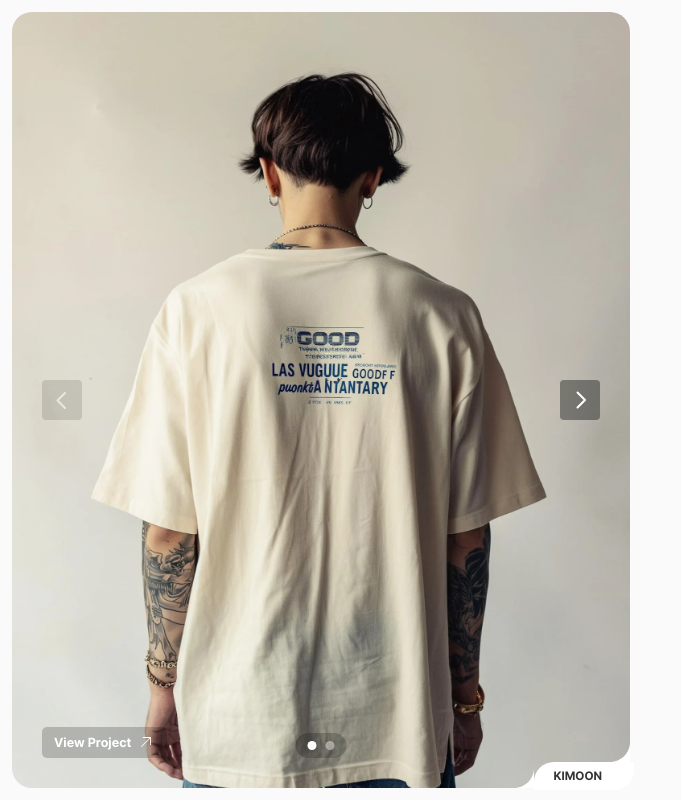
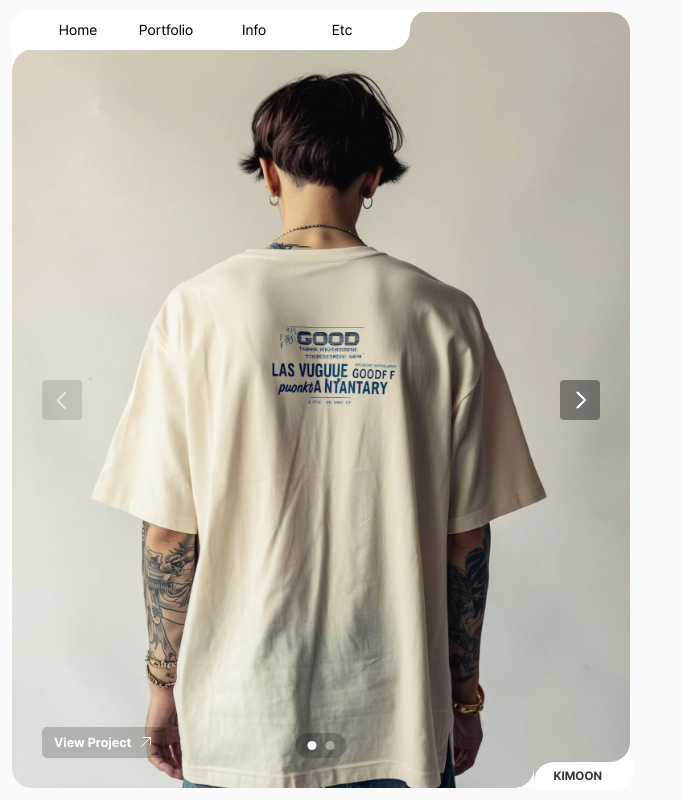
Before and after one commit to kimoon1/portpolio, a Next.js app: page / in a window 1280 px wide. Shown: the whole page, without its empty margins (0-681 px from the left). Built offline with nearby package versions, Linux system fonts and the light colour scheme.

Commit message:
헤더 [완]

```diff
--- a/src/app/layout.tsx
+++ b/src/app/layout.tsx
@@ -2,6 +2,7 @@ import type { Metadata } from "next";
 
 import "../styles/globals.scss";
 import "@/src/styles/reset.css"
+import Header from "../components/layout/Header";
 
 
 export const metadata: Metadata = {
@@ -20,6 +21,7 @@ export default function RootLayout({
   return (
     <html lang="ko">
       <body className={`body`}>
+        <Header />
           {children}
       </body>
     </html>
--- a/src/components/home/ProjectThumb.tsx
+++ b/src/components/home/ProjectThumb.tsx
@@ -57,8 +57,8 @@ const SwiperComponent = () => {
         <Image width={40} height={40} alt='화살표' src={'/home/ProjectThumb/leftArrow.svg'} />
       </div>
       <div className={`${styles['swiper-pagination']}`}></div>
-      <Image className={`${styles['bottom-right-img']}`} src={'/icon/round.svg'} width={20} height={20} alt='라운드'/>
-      <Image className={`${styles['bottom-left-img']}`} src={'/icon/round.svg'} width={20} height={20} alt='라운드'/>
+      <Image className={`${styles['bottom-right-img']}`} src={'/icon/round.svg'} width={20} height={20} alt='라운드' />
+      <Image className={`${styles['bottom-left-img']}`} src={'/icon/round.svg'} width={20} height={20} alt='라운드' />
     </Swiper>
     <div className={`${styles['name-box']}`}>KIMOON</div>
 
--- a/src/components/layout/Header.module.scss
+++ b/src/components/layout/Header.module.scss
@@ -1,15 +1,14 @@
-@import 'globals';
 
 .header {
   position: fixed;
-  top: 20px;
-  left: 50%;
+  top: 10px;
+  left: 10px;
   padding: 0 2rem;
-  border: 1px solid #27272a0d;
-  border-radius: 999px;
+  border-bottom-right-radius: 20px;
+  border-top-left-radius: 20px;
+  background-color: #fff;
   font-size: .9rem;
-  transform: translate(-50%, 0);
-  box-shadow: 1px 3px 10px rgba(172, 172, 172, 0.15);
+  z-index: 10;
 }
 
 .menu {
@@ -18,15 +17,56 @@
 }
 
 .menu-item {
+  position: relative;
   width: 4.5rem;
-  padding: .5rem 0;
-  border-bottom: 1px solid transparent;
+  height: 40px;
   font-weight: 400;
   text-align: center;
   cursor: pointer;
+  overflow: hidden;
+  a {
+    position: relative;
+    height: 100%;
+    display: inline-flex;
+    align-items: center;
+    transition: .4s ease;
+
+    &::after {
+      position: absolute;
+      top: 100%;
+      left: 50%;
+      padding: .5rem 0;
+      content: attr(data-text);
+      transform: translate(-50%, 0);
+      transition: .4s ease;
+    }
+  }
 }
 
+
 .menu-item:hover {
-  font-weight: 700;
-  border-bottom: 1px solid #27272a;
+  a {
+    transform: translateY(-100%);
+    &::after {
+      transform: translate(-50%, 0%);
+    }
+  }
+
+
+  // font-weight: 700;
 }
+
+.top-right-img {
+  position: absolute;
+  top: 10px;
+  left: 410px;
+  z-index: 11;
+
+}
+.bottom-left-img {
+  position: absolute;
+  top: 48px;
+  left: 12px;
+  z-index: 11;
+
+}
--- a/src/components/layout/Header.tsx
+++ b/src/components/layout/Header.tsx
@@ -1,15 +1,28 @@
 import Link from 'next/link';
 import styles from './Header.module.scss';
+import Image from 'next/image';
 
 export default function Header() {
   return (
-    <header className={styles.header}>
-      <ul className={styles.menu}>
-        <li className={`${styles['menu-item']}`}><Link href={'/'}>Home</Link></li>
-        <li className={`${styles['menu-item']}`}><Link href={'/'}>Portfolio</Link></li>
-        <li className={`${styles['menu-item']}`}><Link href={'/'}>Info</Link></li>
-        <li className={`${styles['menu-item']}`}><Link href={'/'}>Etc</Link></li>
-      </ul>
-    </header>
+    <>
+      <header className={styles.header}>
+        <ul className={styles.menu}>
+          <li className={`${styles['menu-item']}`} >
+            <Link href={'/'} data-text="Home">Home</Link>
+          </li>
+          <li className={`${styles['menu-item']}`} >
+            <Link href={'/'} data-text="Portfolio">Portfolio</Link>
+          </li>
+          <li className={`${styles['menu-item']}`} >
+            <Link href={'/'} data-text="Info">Info</Link>
+          </li>
+          <li className={`${styles['menu-item']}`} >
+            <Link href={'/'} data-text="Etc">Etc</Link>
+          </li>
+        </ul>
+      </header>
+      <Image className={`${styles['top-right-img']}`} src={'/icon/round.svg'} width={20} height={20} alt='라운드' />
+      <Image className={`${styles['bottom-left-img']}`} src={'/icon/round.svg'} width={24} height={24} alt='라운드' />
+    </>
   );
 }
```
